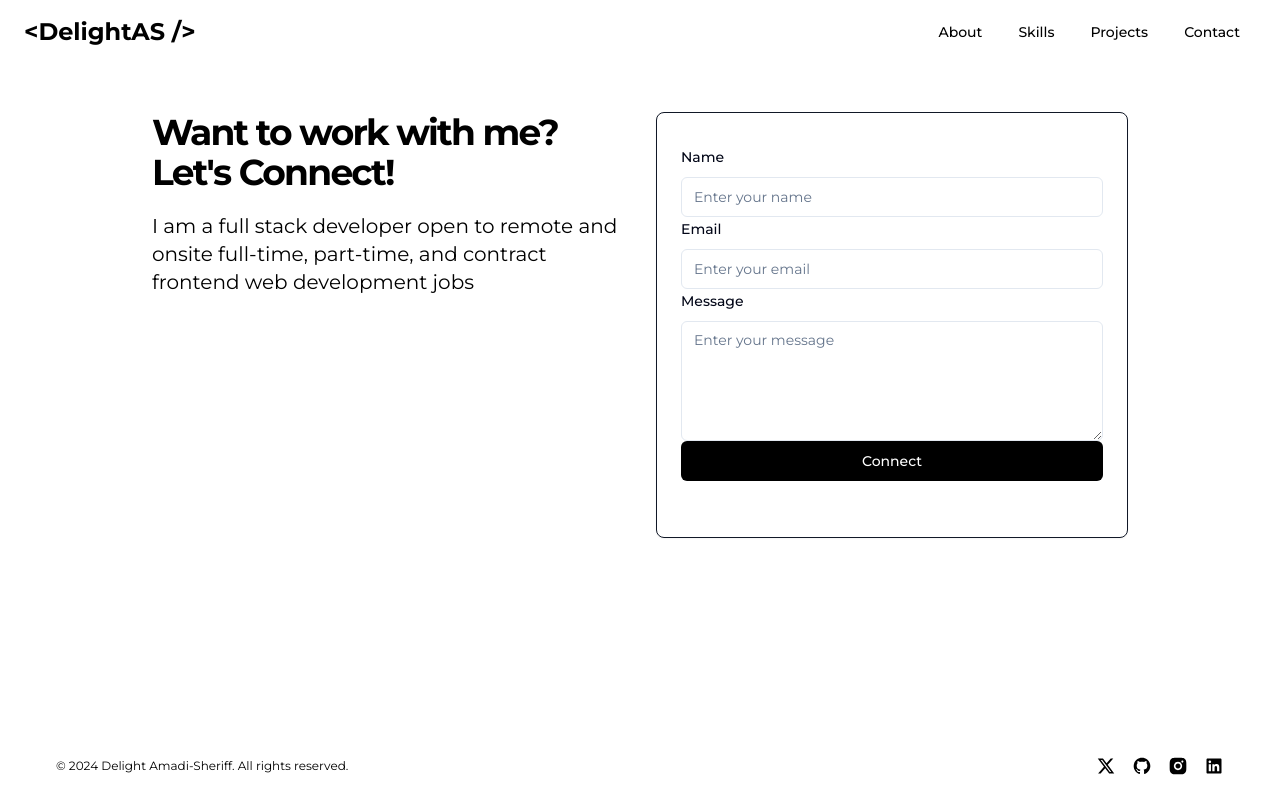
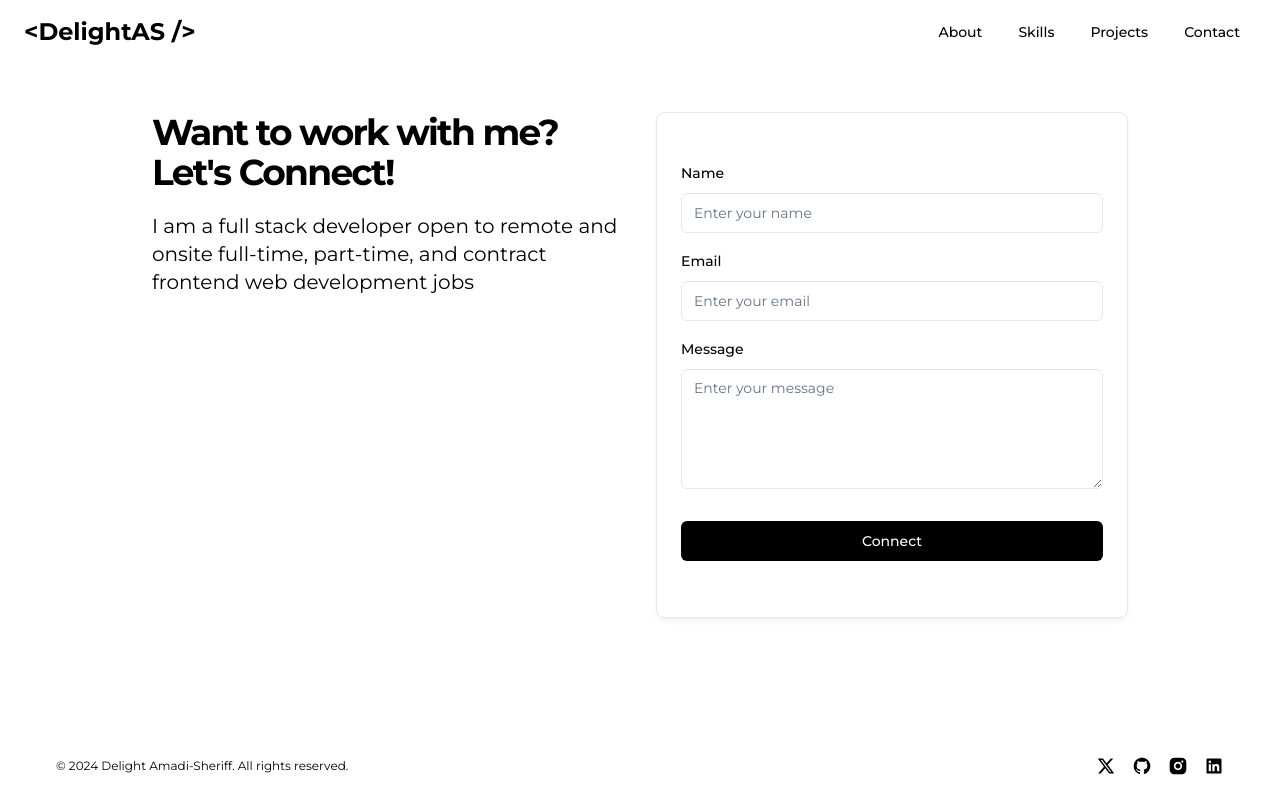
Before and after one commit to Delightsheriff/portfoilo, a Next.js app: page /contact in a window 1280 px wide. Built offline with nearby package versions, Linux system fonts and the light colour scheme.

Commit message:
fixed contact form

```diff
--- a/app/contact/page.tsx
+++ b/app/contact/page.tsx
@@ -30,22 +30,23 @@ export default function Page() {
               part-time, and contract frontend web development jobs
             </p>
           </div>
-          <Card className="border border-gray-900 py-8">
+          <Card className=" rounded-lg border bg-background-light dark:bg-background-dark text-text-light dark:text-text-dark  dark:border-box-light shadow-shadow-light  shadow-md dark:shadow-md transition-transform duration-300 py-8">
             <CardContent className="space-y-4">
               <form action={formAction}>
-                <div className="space-y-2">
+                <div className="space-y-2 my-4">
                   <Label htmlFor="name">Name</Label>
                   <Input
                     id="name"
                     placeholder="Enter your name"
                     name="name"
                     required
+                    className="bg-background-light dark:bg-background-dark"
                   />
                   {state.errors?.name && (
                     <p className="text-red-500 text-sm">{state.errors.name}</p>
                   )}
                 </div>
-                <div className="space-y-2">
+                <div className="space-y-2 my-4">
                   <Label htmlFor="email">Email</Label>
                   <Input
                     id="email"
@@ -53,17 +54,18 @@ export default function Page() {
                     name="email"
                     placeholder="Enter your email"
                     required
+                    className="bg-background-light dark:bg-background-dark"
                   />
                   {state.errors?.email && (
                     <p className="text-red-500 text-sm">{state.errors.email}</p>
                   )}
                 </div>
-                <div className="space-y-2">
+                <div className="space-y-2 my-4">
                   <Label htmlFor="message">Message</Label>
                   <Textarea
                     id="message"
                     placeholder="Enter your message"
-                    className="min-h-[120px]"
+                    className="min-h-[120px] bg-background-light dark:bg-background-dark"
                     name="message"
                     required
                   />
@@ -73,7 +75,7 @@ export default function Page() {
                     </p>
                   )}
                 </div>
-                <Button className="w-full px-6 py-3 text-sm font-medium text-center text-background-light bg-text-light rounded-md hover:bg-box-light transition-colors duration-300 dark:text-background-dark dark:bg-text-dark dark:hover:bg-box-dark">
+                <Button className="w-full px-6 py-3 mt-4 text-sm font-medium text-center text-background-light bg-text-light rounded-md hover:bg-box-light transition-colors duration-300 dark:text-background-dark dark:bg-text-dark dark:hover:bg-box-dark">
                   Connect
                 </Button>
               </form>
```
